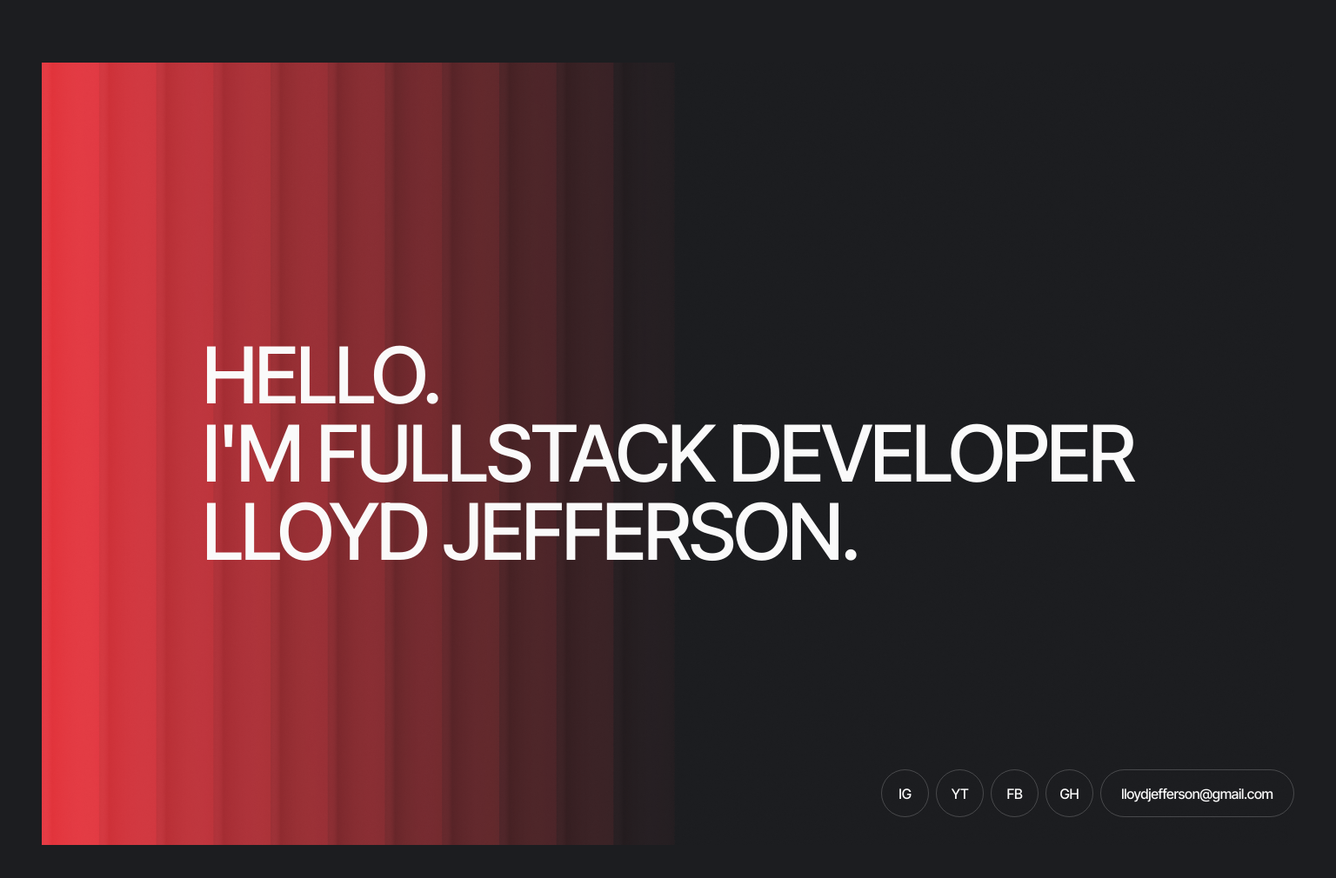
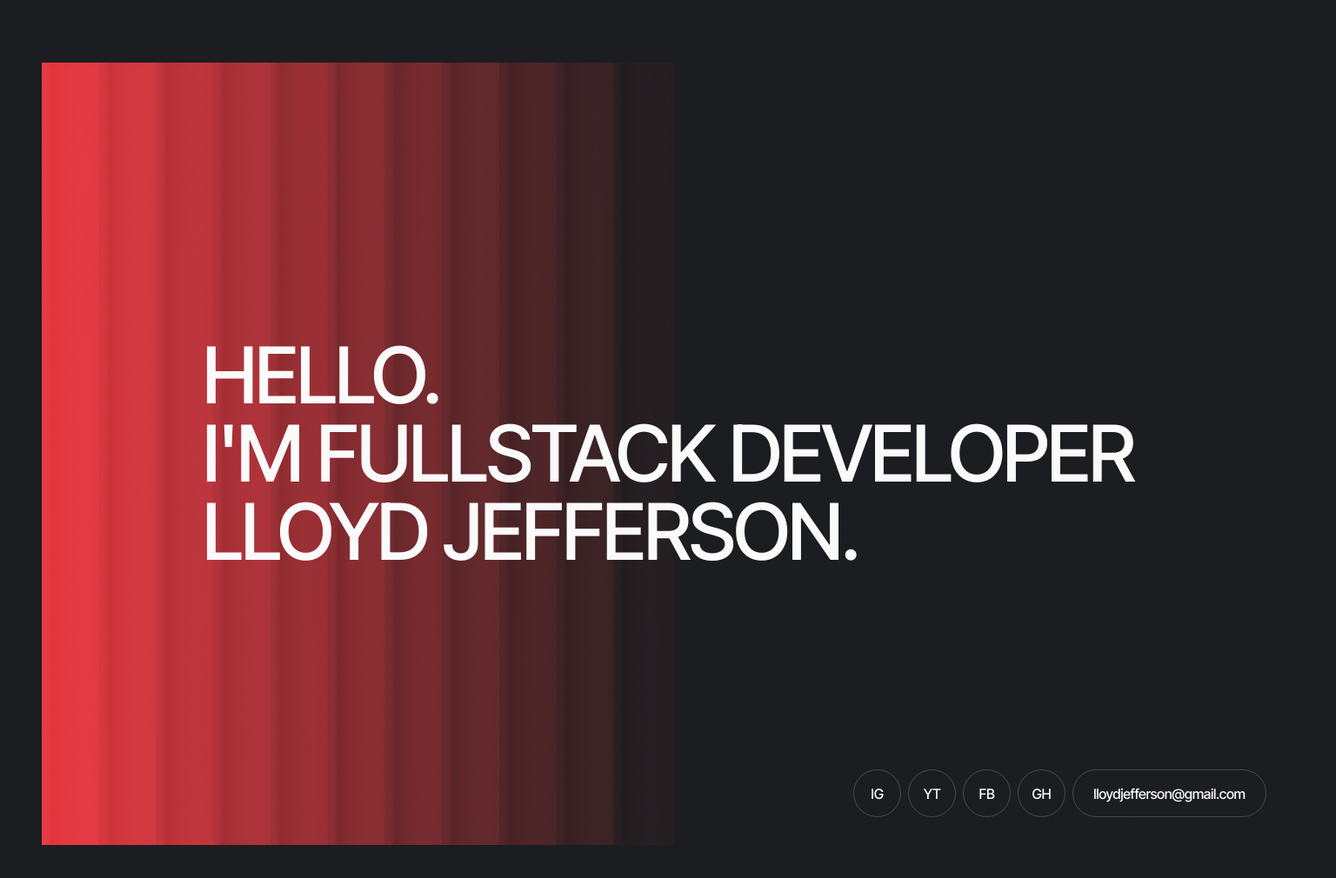
Before and after one commit to irina8660/command-project-portfolio, a website built with Vite: page src/index.html in a window 1536 px wide. Shown: the top 1010 px of the page at 87% size. Built offline with nearby package versions, Linux system fonts and the light colour scheme.

Commit message:
hero upd

```diff
--- a/src/css/hero.css
+++ b/src/css/hero.css
@@ -125,6 +125,6 @@
   }
 
 .hero-soc-networks {
-    right: 0;
+    right: 32px;
   }
 }
```
